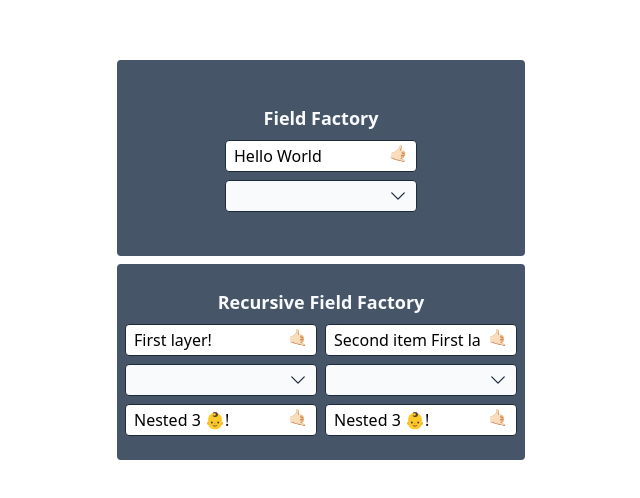
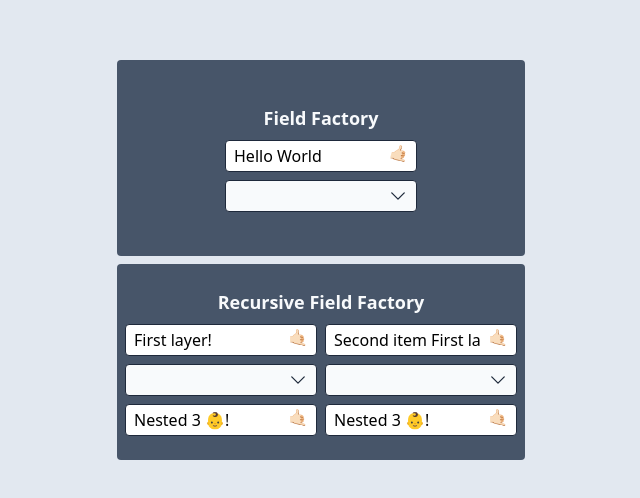
Before and after one commit to jakyle/angular-sandbox, an Angular app: page / in a window 1280 px wide. Shown: the part 140-638 px from the top of the page, without its empty margins (363-1003 px from the left). Built offline with nearby package versions, Linux system fonts and the light colour scheme.

Commit message:
better background color

```diff
--- a/src/app/app.component.html
+++ b/src/app/app.component.html
@@ -1,4 +1,4 @@
-<main class="relative w-screen h-screen flex justify-center items-center">
+<main class="relative w-screen h-screen flex justify-center items-center bg-slate-200">
 	<section class="grid grid-rows-2 gap-2 h-1/2 w-3/12">
 		<div class="flex flex-col justify-center items-center bg-slate-600 rounded p-2 gap-2">
 			<h2 class="text-lg text-slate-50 font-semibold">Field Factory</h2>
```
